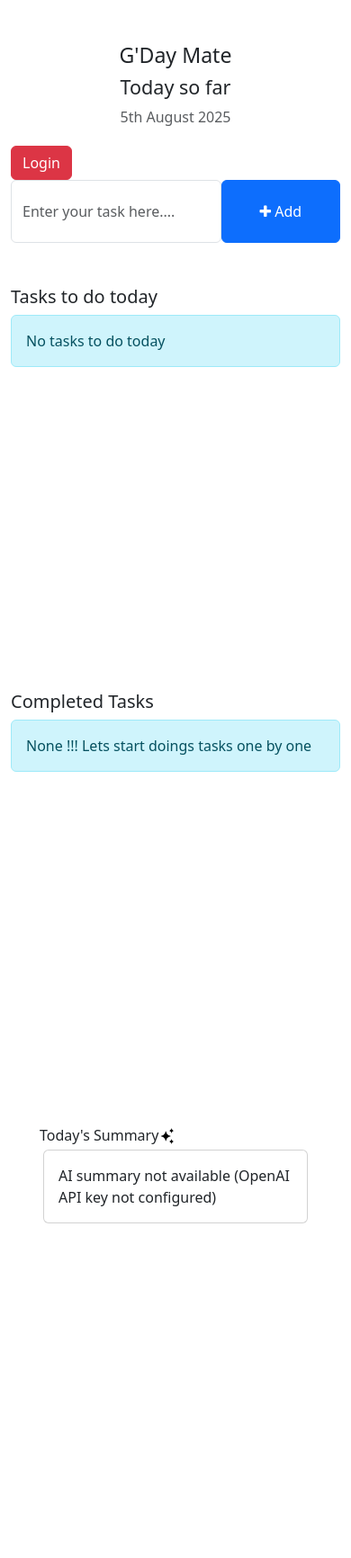
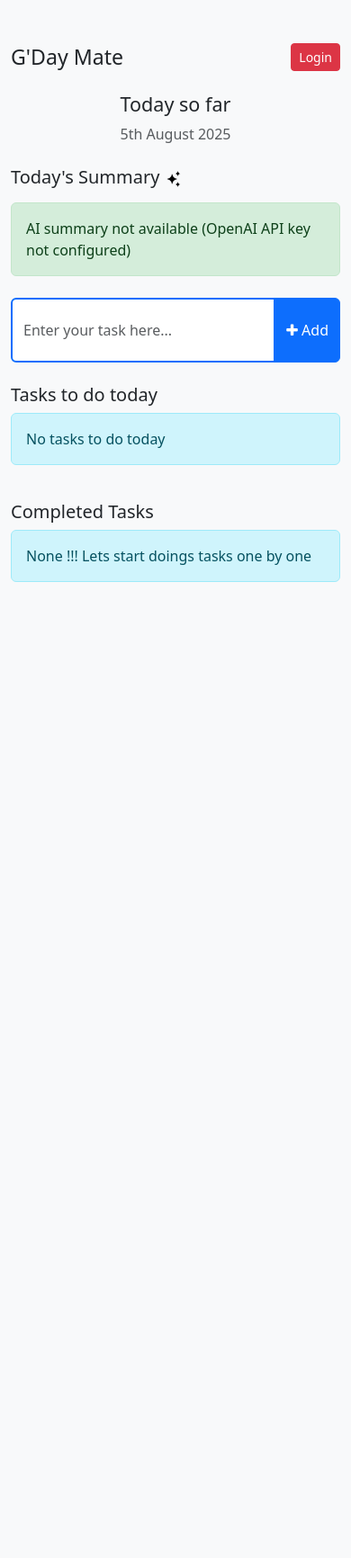
Before and after one commit to DipakKandel/Todo, a Django app: page / in a window 390 px wide. Shown: the whole page at 90% size. After the commit the page ends 647 px from the top, so only its background shows below. Run offline with Django 5.2, Linux system fonts and the light colour scheme.

Commit message:
Refactor home.html for improved layout and styling
Updated the home page template to enhance user experience with a more organized layout. Adjusted Bootstrap classes for better responsiveness, added new CSS styles for task cards and summary boxes, and improved the task input form. Enhanced user greetings and button styles for better accessibility and visual appeal.

```diff
--- a/templates/home.html
+++ b/templates/home.html
@@ -9,9 +9,8 @@
     <title>TODO LIST - Home</title>
 
     <!-- Bootstrap -->
-    <link href="https://cdn.jsdelivr.net/npm/bootstrap@5.3.7/dist/css/bootstrap.min.css" rel="stylesheet" integrity="sha384-LN+7fdVzj6u52u30Kp6M/trliBMCMKTyK833zpbD+pXdCLuTusPj697FH4R/5mcr" crossorigin="anonymous" />
-
-    <script src="https://cdn.jsdelivr.net/npm/bootstrap@5.3.7/dist/js/bootstrap.bundle.min.js" integrity="sha384-ndDqU0Gzau9qJ1lfW4pNLlhNTkCfHzAVBReH9diLvGRem5+R9g2FzA8ZGN954O5Q" crossorigin="anonymous"></script>
+    <link href="https://cdn.jsdelivr.net/npm/bootstrap@5.3.7/dist/css/bootstrap.min.css" rel="stylesheet" crossorigin="anonymous" />
+    <script src="https://cdn.jsdelivr.net/npm/bootstrap@5.3.7/dist/js/bootstrap.bundle.min.js" crossorigin="anonymous"></script>
 
     <!-- Font Awesome Icons -->
     <link rel="stylesheet" href="https://cdnjs.cloudflare.com/ajax/libs/font-awesome/4.7.0/css/font-awesome.min.css" />
@@ -20,104 +19,113 @@
     <link rel="stylesheet" href="https://cdn.jsdelivr.net/npm/bootstrap-icons@1.11.0/font/bootstrap-icons.css" />
 
     <style>
+      body {
+        background-color: #f8f9fa;
+      }
+      .task-card:hover {
+        background-color: #f1f1f1;
+      }
       .form-control {
         padding: 1.375rem 0.75rem !important;
+      }
+      .scrollable-tasks {
+        max-height: 400px;
+        overflow-y: auto;
+      }
+      .summary-box {
+        background-color: #fffbe6;
+        border-left: 5px solid #ffc107;
+        font-style: italic;
       }
     </style>
   </head>
   <body>
-    <div class="container">
-      <h3 class="pt-5 text-center">G'Day Mate</h3>
-      <div class="row">
-        <div class="col-md-9 col-lg-9" style="position: center">
-          <h4 class="text-center">Today so far</h4>
-          <p class="text-muted text-center" style="margin-bottom: 20px">{% now "jS F Y" %}</p>
-        </div>
+    <div class="container py-5">
+      <div class="d-flex justify-content-between align-items-center mb-4">
+        <h3 class="mb-0">G'Day Mate</h3>
         {% if request.user.is_authenticated %}
-        <div class="col-md-3 col-lg-3">
-          <p>Hello, {{ request.user.username }}</p>
-          <a href="{% url 'logout' %}" class="btn btn-danger">Logout</a>
+        <div>
+          <span class="me-2">Hello, <strong>{{ request.user.username }}</strong></span>
+          <a href="{% url 'logout' %}" class="btn btn-outline-danger btn-sm">Logout</a>
         </div>
         {% else %}
-        <div class="col-md-1 col-lg-1">
-          <a href="{% url 'login' %}" class="btn btn-danger">Login</a>
-        </div>
+        <a href="{% url 'login' %}" class="btn btn-danger btn-sm">Login</a>
         {% endif %}
-        <div class="full-width center" style="position: center">
-          <!-- To Do Form -->
-          <form action="{% url 'addTask' %}" method="POST">
-            {% csrf_token %}
-            <div class="form-group margin-top-10">
-              <span style="display: flex">
-                <input type="text" name="oneTask" class="form-control" placeholder="Enter your task here...." />
-                <button type="submit" class="btn btn-primary" style="width: 200px"><i class="fa fa-plus"></i> Add</button>
-              </span>
-              <br />
-              <br />
-            </div>
-          </form>
+      </div>
+
+      <div class="text-center mb-4">
+        <h4>Today so far</h4>
+        <p class="text-muted">{% now "jS F Y" %}</p>
+      </div>
+
+      <div class="mb-4">
+        <h5 class="mb-3">
+          <i class="bi text-primary"></i> Today's Summary
+          <img src="{% static 'images/summary.png' %}" alt="Summary Icon" style="height: 20px; margin-right: 8px" />
+        </h5>
+        <div class="card" style="background-color: #d4edda; border: 1px solid #c3e6cb; color: #0d4019">
+          <div class="card-body">{{ summary }}</div>
         </div>
       </div>
-      <div class="row">
-        <div class="col-md-6 col-lg-6" style="height: 450px; overflow: scroll">
-          <!-- List of all the tasks for the day -->
+
+      <form action="{% url 'addTask' %}" method="POST" class="mb-4">
+        {% csrf_token %}
+        <div class="input-group">
+          <input type="text" name="oneTask" class="form-control border-primary border-2" placeholder="Enter your task here..." />
+          <button type="submit" class="btn btn-primary"><i class="fa fa-plus"></i> Add</button>
+        </div>
+      </form>
+
+      <div class="row g-4">
+        <div class="col-md-6">
           <h5>Tasks to do today</h5>
-          {% if incomplete_message %}
-          <div class="alert alert-info">{{ incomplete_message }}</div>
-          {% else %}
-          <div class="card m-1 border border-success">
-            {% for task in todo %}
-            <div class="card m-1">
-              <div class="card-body">
-                {{task.task}}
-                <span style="position: relative; float: right">
+          <div class="scrollable-tasks">
+            {% if incomplete_message %}
+            <div class="alert alert-info">{{ incomplete_message }}</div>
+            {% else %} {% for task in todo %}
+            <div class="card mb-2 task-card">
+              <div class="card-body d-flex justify-content-between align-items-center">
+                {{ task.task }}
+                <div>
                   {% if request.user.is_authenticated %}
-                  <a href="{% url 'markAsDone' task.id %}" class="btn btn-success"><i class="fa fa-check"></i> Mark as Done</a>
-                  <a href="{% url 'deleteTask' task.id %}" class="btn btn-danger"><i class="fa fa-trash"></i></a>
+                  <a href="{% url 'markAsDone' task.id %}" class="btn btn-success btn-sm"><i class="fa fa-check"></i></a>
+                  <a href="{% url 'deleteTask' task.id %}" class="btn btn-danger btn-sm"><i class="fa fa-trash"></i></a>
                   {% else %}
-                  <a href="{% url 'guest_mark_done' task.id %}" class="btn btn-success"><i class="fa fa-check"></i> Mark as Done</a>
-                  <a href="{% url 'guest_delete_task' task.id %}" class="btn btn-danger"><i class="fa fa-trash"></i></a>
+                  <a href="{% url 'guest_mark_done' task.id %}" class="btn btn-success btn-sm"><i class="fa fa-check"></i></a>
+                  <a href="{% url 'guest_delete_task' task.id %}" class="btn btn-danger btn-sm"><i class="fa fa-trash"></i></a>
                   {% endif %}
-
-                  <button type="button" class="btn btn-primary" data-bs-toggle="modal" data-bs-target="#editModal" onclick="editTask('{{ task.id }}', '{{ task.task|escapejs }}')" title="Edit Task">
+                  <button type="button" class="btn btn-primary btn-sm" data-bs-toggle="modal" data-bs-target="#editModal" onclick="editTask('{{ task.id }}', '{{ task.task|escapejs }}')">
                     <i class="fa fa-pencil"></i>
                   </button>
-                </span>
+                </div>
               </div>
             </div>
-
             {% endfor %} {% endif %}
           </div>
         </div>
 
-        <div class="col-md-6 col-lg-6" style="height: 450px; overflow: scroll">
+        <div class="col-md-6">
           <h5>Completed Tasks</h5>
-          <!-- List of all the tasks that have completed -->
-          {% if complete_message %}
-          <div class="alert alert-info">{{ complete_message }}</div>
-          {% else %} {% for task in done %}
-          <div class="card m-1">
-            <div class="card-body text-decoration-line-through">
-              {{task.task}}
-              <span style="position: relative; float: right">
-                {% if request.user.is_authenticated %}
-                <a href="{% url 'archiveTask' task.id %}" class="btn btn-sm btn-outline-danger"><i class="bi bi-eye-slash-fill" title="Archive Task"></i></a>
-                <a href="{% url 'revertTask' task.id %}" class="btn btn-sm btn-outline-success"><i class="bi bi-arrow-counterclockwise" title="Revert Task to To Do"></i></a>
-                {% else %}
-                <a href="{% url 'guest_delete_task' task.id %}" class="btn btn-sm btn-outline-danger"><i class="bi bi-trash3" title="Delete Task"></i></a>
-                <a href="{% url 'guest_mark_undone' task.id %}" class="btn btn-sm btn-outline-success"><i class="bi bi-arrow-counterclockwise" title="Mark as To Do Again"></i></a>
-                {% endif %}
-              </span>
+          <div class="scrollable-tasks">
+            {% if complete_message %}
+            <div class="alert alert-info">{{ complete_message }}</div>
+            {% else %} {% for task in done %}
+            <div class="card mb-2 task-card">
+              <div class="card-body d-flex justify-content-between align-items-center text-decoration-line-through">
+                {{ task.task }}
+                <div>
+                  {% if request.user.is_authenticated %}
+                  <a href="{% url 'archiveTask' task.id %}" class="btn btn-outline-danger btn-sm" title="Archive Task"><i class="bi bi-eye-slash-fill"></i></a>
+                  <a href="{% url 'revertTask' task.id %}" class="btn btn-outline-success btn-sm" title="Revert to To Do"><i class="bi bi-arrow-counterclockwise"></i></a>
+                  {% else %}
+                  <a href="{% url 'guest_delete_task' task.id %}" class="btn btn-outline-danger btn-sm" title="Delete Task"><i class="bi bi-trash3"></i></a>
+                  <a href="{% url 'guest_mark_undone' task.id %}" class="btn btn-outline-success btn-sm" title="Mark as To Do Again"><i class="bi bi-arrow-counterclockwise"></i></a>
+                  {% endif %}
+                </div>
+              </div>
             </div>
+            {% endfor %} {% endif %}
           </div>
-          {% endfor %} {% endif %}
-        </div>
-      </div>
-      <div class="row p-3 m-3">
-        <div class="col-md-12 col-lg-12" style="height: 450px; overflow: scroll">
-          Today's Summary<img src="{% static 'images/summary.png' %}" alt="Summary Icon" style="height: 20px; margin-right: 8px" />
-
-          <div class="card m-1 card-body">{{ summary }}</div>
         </div>
       </div>
     </div>
@@ -146,11 +154,15 @@
         </div>
       </div>
     </div>
-    <!-- minor changes -->
+
     <script>
       function editTask(taskId, taskText) {
         document.getElementById("editTaskInput").value = taskText;
+        {% if request.user.is_authenticated %}
         document.getElementById("editTaskForm").action = "{% url 'editTask' 0 %}".replace("0", taskId);
+        {% else %}
+        document.getElementById("editTaskForm").action = "{% url 'guest_edit_task' 0 %}".replace("0", taskId);
+        {% endif %}
       }
     </script>
   </body>
```
